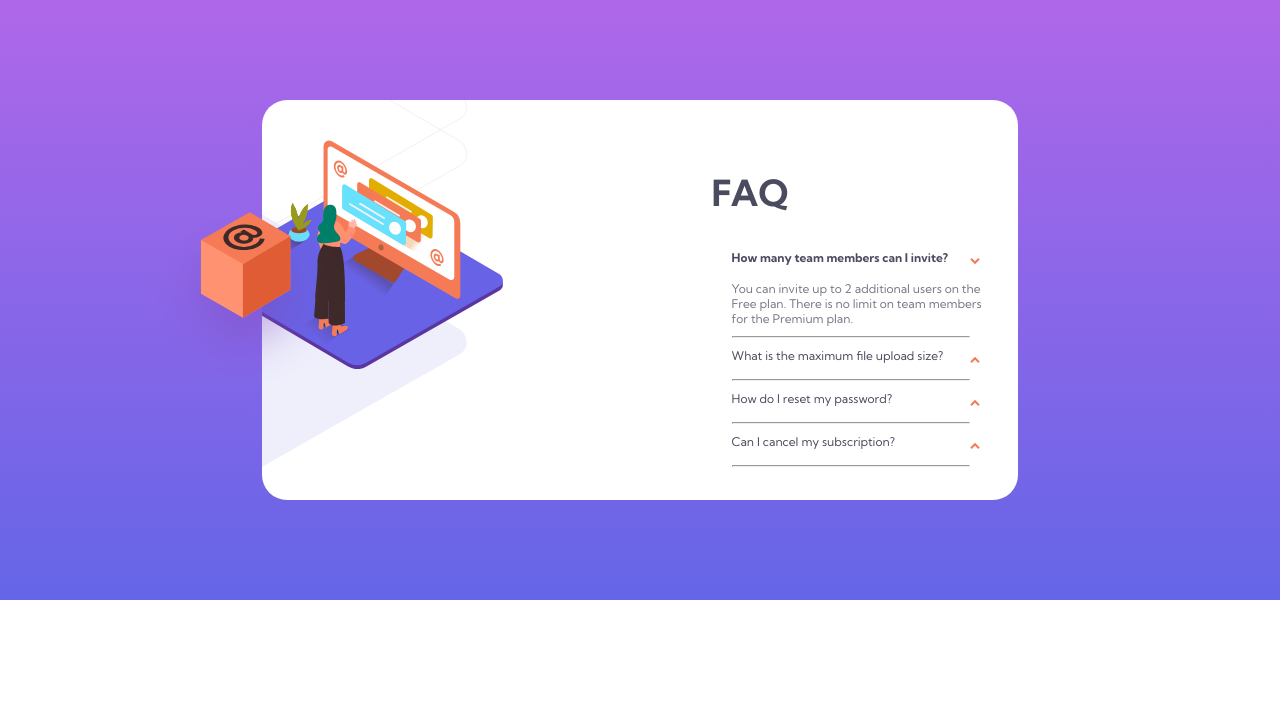
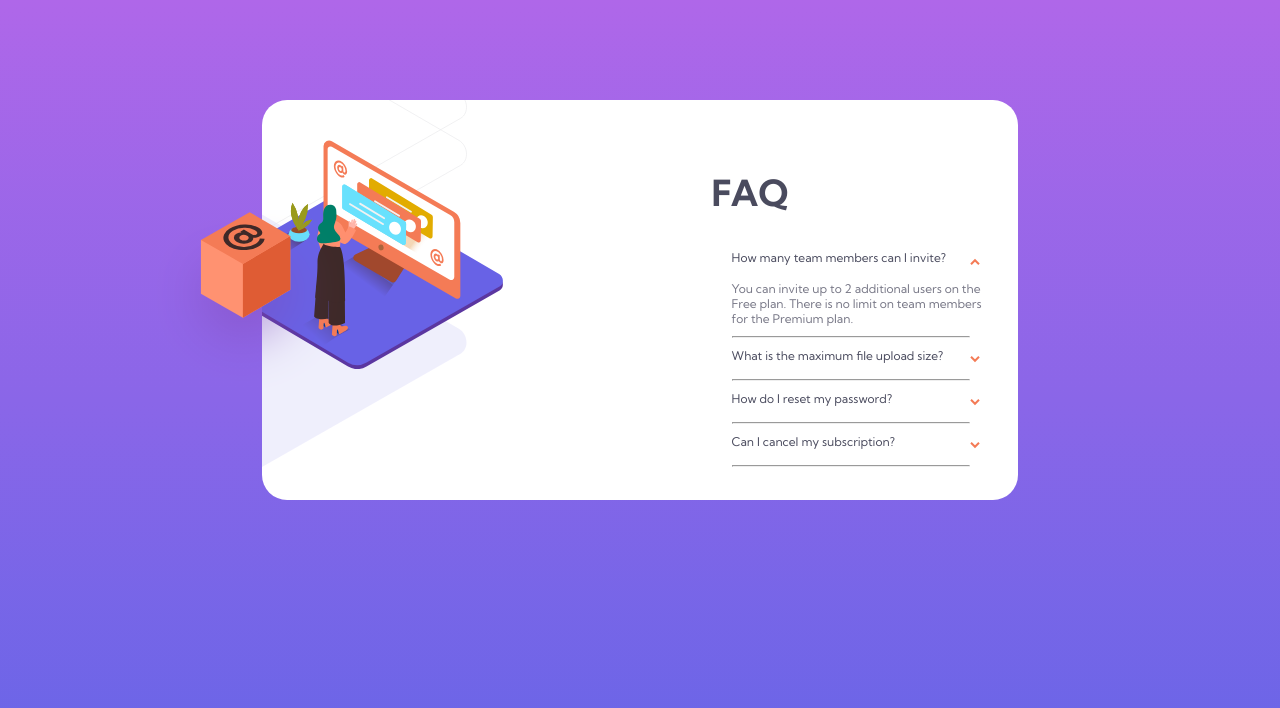
Before and after one commit to BlackTech718/faq-accordion-card, a plain HTML site: page index.html in a window 1280 px wide. Both pictures are taken after a click on the element "How many team members can I invite?". Drawn offline with Linux system fonts and the light colour scheme.

Commit message:
more javascript changes

```diff
--- a/index.html
+++ b/index.html
@@ -33,7 +33,7 @@
             How many team members can I invite?
             <!-- <img class="down_arrow up_arrow" src="images/icon-arrow-down.svg" alt=""> -->
           </p>
-          <img class="down_arrow up_arrow" src="images/icon-arrow-down.svg" alt="">
+          <img class="arrow" src="images/icon-arrow-down.svg" alt="">
           <p class="answer">
             You can invite up to 2 additional users on the Free plan. There is no limit on
             team members for the Premium plan.
@@ -48,7 +48,7 @@
           <p class= "question_1">
             What is the maximum file upload size?
           </p>
-          <img class="down_arrow up_arrow" src="images/icon-arrow-down.svg" alt="">
+          <img class="arrow" src="images/icon-arrow-down.svg" alt="">
           <p class="answer">
             No more than 2GB. All files in your account must fit your allotted storage space.>
           </p>
@@ -59,7 +59,7 @@
           <p class= "question_1">
             How do I reset my password?
           </p>
-          <img class="down_arrow up_arrow" src="images/icon-arrow-down.svg" alt="">
+          <img class="arrow" src="images/icon-arrow-down.svg" alt="">
           <p class="answer">
             Click “Forgot password” from the login page or “Change password” from your profile page.
             A reset link will be emailed to you.
@@ -71,7 +71,7 @@
           <p class= "question_1">
             Can I cancel my subscription?
           </p>
-          <img class="down_arrow up_arrow" src="images/icon-arrow-down.svg" alt="">
+          <img class="arrow" src="images/icon-arrow-down.svg" alt="">
           <p class="answer">
             Yes! Send us a message and we’ll process your request no questions asked.
           </p>
@@ -82,7 +82,7 @@
           <p class= "question_1">
             Do you provide additional support?
           </p>
-          <img class="down_arrow up_arrow" src="images/icon-arrow-down.svg" alt="">
+          <img class="arrow" src="images/icon-arrow-down.svg" alt="">
           <p class="answer">
             Chat and email support is available 24/7. Phone lines are open during normal business hours.
           </p>
--- a/styles/app.js
+++ b/styles/app.js
@@ -2,62 +2,28 @@ var qblock = document.getElementsByClassName("question"); //variable/variable  n
 var i,x;
 var answers = document.getElementsByClassName("answer");
 
-
-
 for(i = 0; i< qblock.length; i++){
     qblock[i].addEventListener("click",function(){
-        for(i = 0 ; i< qblock.length; i++){
-            qblock[i].children[0].classList.remove("question_bold");
-            qblock[i].children[1].classList.remove("arrow");
-            qblock[i].children[2].classList.remove("answer_show");
-        };
-            this.children[0].classList.add("question_bold"); //heavy font
-            this.children[1].classList.add("arrow"); //arrow down
-            this.children[2].classList.add("answer_show"); //show answer
+        // for(i = 0 ; i< qblock.length; i++){
+        //     qblock[i].classList.remove("open");
+        //     qblock[i].children[0].classList.remove("boldf");
+        //     qblock[i].children[1].classList.remove("arrowUp");
+        // };
+        // debugger
+        if(this.classList.contains("open")){
+            //  for(i = 0 ; i< qblock.length; i++){
+                this.classList.remove("open");
+                // this.children[0].classList.remove("boldf");
+                // this.children[1].classList.remove("arrowUp");
+        // };
+
+        }else{
+            for(i = 0; i < qblock.length; i++){
+                qblock[i].classList.remove("open");
+            }
+            this.classList.add("open");
+            // this.children[0].classList.add("boldf");
+            // this.children[1].classList.add("arrowUp");
+        }
     });
 };
-
-
-
-// function opencheck(){
-//     var x;
-//     var qblock = document.getElementsByClassName("question"); //variable/variable  non literal.
-//     var answers = document.getElementsByClassName("answer")
-//     for(x=0; i< answers.length; i++){
-//         qblock[x].addEventListener("click", function(){
-//             if (answers[x].style.display === "block"){
-//                 answers[x].style.display = "none";
-//             }else{
-//                 answers[x].display = "block";
-//             }
-//         })
-//     }
-
-// }
-
-
-
-
-
-
-
-
-
-
-
-
-
-
-
-
-
-
-
-// arrow.addEventListener("click", function(){
-//     var ocheck = qblock[2].children[2].style
-//     arrow.style.transform = "rotate(360deg)";
-//     qblock[0].children[0].classList.add("question_bold");
-//     qblock[0].children[2].style.display = "block";
-//     ocheck.display = "block";
-// })
-// qblock[0].children[0].classList.remove
--- a/styles/styles.scss
+++ b/styles/styles.scss
@@ -26,7 +26,7 @@ body{
     background: linear-gradient($Soft_violet , $Soft_blue);
     background-repeat: no-repeat;
     background-position: center;
-    height: 100%;
+    height: 100vh;
     padding-top: 250px;
     padding-bottom:20px;
     .logo_block{
@@ -98,16 +98,14 @@ body{
                     font-weight: 700;
                 }
             }
-            .down_arrow{
-                grid-area:da;
-                display:inline;
-                transform: rotate(180deg);
-                margin-top: 18px;
-            }
             .arrow{
+                margin-top:18px;
                 grid-area:da;
                 display: inline;
                 transform:none;
+            }
+            .arrow.arrowUp{
+                transform:rotate(180deg);
             }
             .question_bold{
                 font-weight: 700;
@@ -128,6 +126,19 @@ body{
             .answer_show{
                 display:block;
             }
+        }
+        .question.open{
+            .answer{
+                display:block;
+            }
+            .arrow{
+                transform: rotate(180deg);
+            }
+
+
+        }
+        .question_1.boldf{
+            font-weight:700;
         }
     }
 }
```
Also changed, not shown: styles/styles copy.css (added), styles/styles.css, 2 other files.
